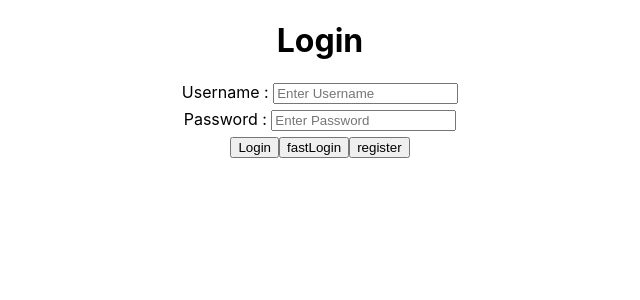
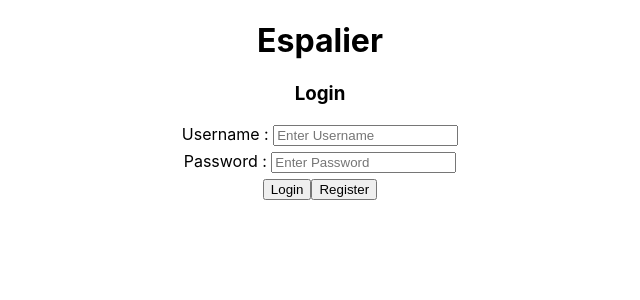
Before and after one commit to Johnny5stillalive/Process-Managment, a React (Create React App) app: page / in a window 1280 px wide. Shown: the top 300 px of the page, without its empty margins (320-960 px from the left). Built offline with nearby package versions, Linux system fonts and the light colour scheme.

Commit message:
Removed fast login and Changed names of things

```diff
--- a/src/pages/LoginPage.js
+++ b/src/pages/LoginPage.js
@@ -9,7 +9,8 @@ const Container = styled.div`
 
 const LoginPage = () => (
         <>
-        <h1>Login</h1>
+        <h1>Espalier</h1>
+        <h3>Login</h3>
         <noscript className="comment">wrapping this block in a form causes it not to redirect but with out it wrapped we are not sending the form info</noscript>
          <form />
              <Container >
@@ -20,9 +21,9 @@ const LoginPage = () => (
                     <label>Password : </label>
                     <input type="password" placeholder="Enter Password" name="password" required />
                 <Container>
-                    <button type="submit" >Login</button>
-                    <a href="/workspaces"><input type="submit" value="fastLogin"></input></a>
-                    <a href="/register"><input type="submit" value="register"></input></a>
+
+                    <a href="/workspaces"><input type="submit" value="Login"></input></a>
+                    <a href="/register"><input type="submit" value="Register"></input></a>
                 </Container>
             </Container>
 
--- a/src/pages/NavBar.js
+++ b/src/pages/NavBar.js
@@ -13,7 +13,7 @@ const NavBar = () => (
     <nav>
         <ul id="navMenu">
             <li>
-               <Link to="/Workspaces"> Workspaces </Link>
+               <Link to="/Workspaces"> Projects </Link>
             </li>
             <li>
                <Link to="/InviteForm"> Invite </Link>
--- a/src/pages/ProjectBoard.js
+++ b/src/pages/ProjectBoard.js
@@ -126,7 +126,7 @@ const ProjectBoard = ({match}) => {
     {isOpen && <Popup
       handleClose={addColumn}
     />}
-
+    <h3>{name}</h3>
     <Button onClick={addColumn}>Add Column</Button>
     <DragDropContext onDragEnd={onDragEnd}>
       <Droppable droppableId='all-columns' direction='horizontal' type='column'>
--- a/src/pages/Workspaces.js
+++ b/src/pages/Workspaces.js
@@ -6,7 +6,7 @@ import dataset from './dataset.js'
 const Workspaces = () => (
     <>
     <NavBar />
-    <h1>Your available workspaces</h1>
+    <h1>Your Projects:</h1>
     {
         dataset.map((workspace, key) => (
             <Link className="article-list-item" key={key} to={`/projectBoard/${workspace.name}`}>
--- a/src/pages/dataset.js
+++ b/src/pages/dataset.js
@@ -2,7 +2,7 @@ const dataset =
 [
 
     {
-      name:"workspace1",
+      name:"Project Board 1",
       data:{
 
         tasks: {
@@ -27,7 +27,7 @@ const dataset =
 
 
   {
-    name: "workspace2",
+    name: "Project Board 2",
     data:{
       tasks: {
         "task-1": { id: "task-1",  title: "Task 1", content: "Content for task 1: This could get very long but may be this should be a preview!" },
```
